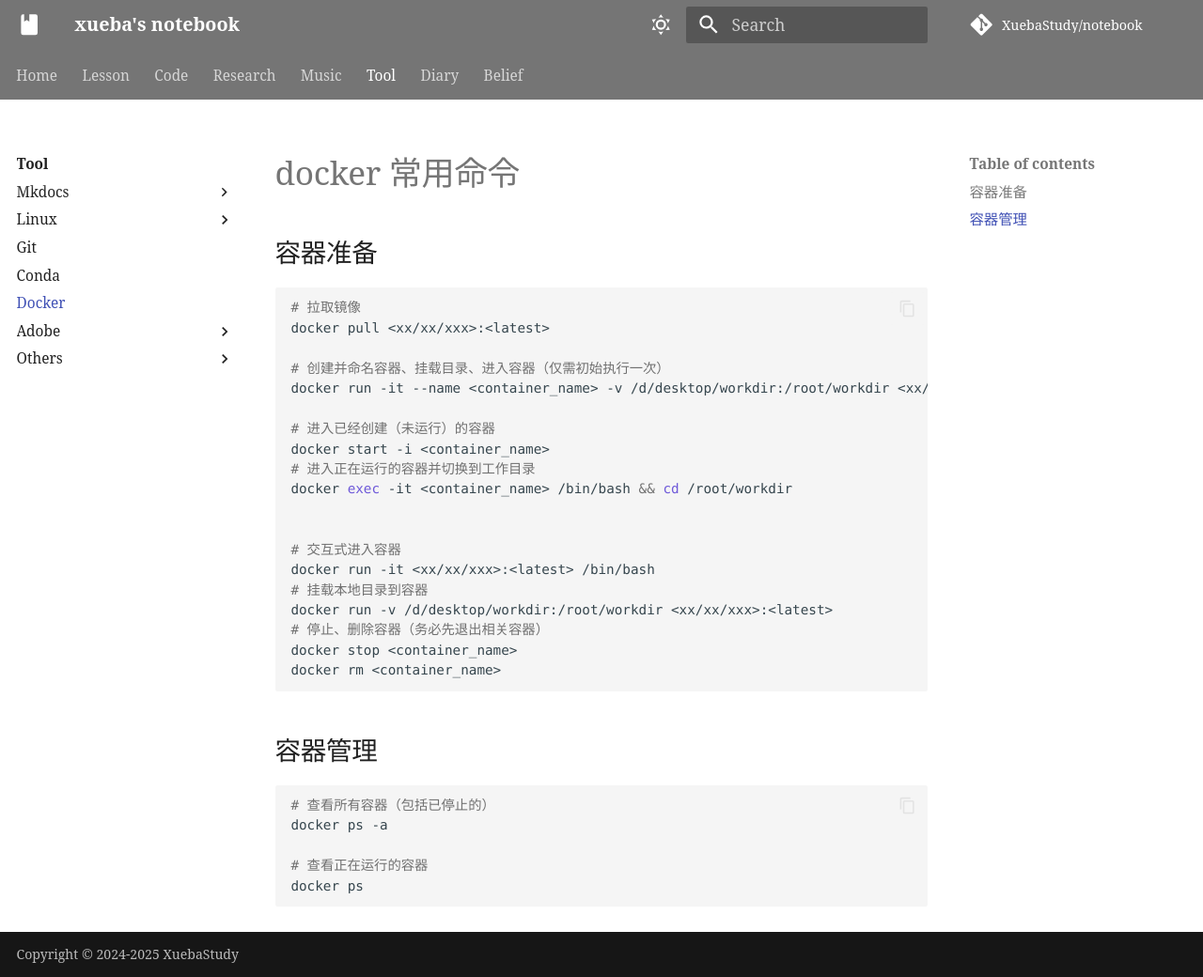
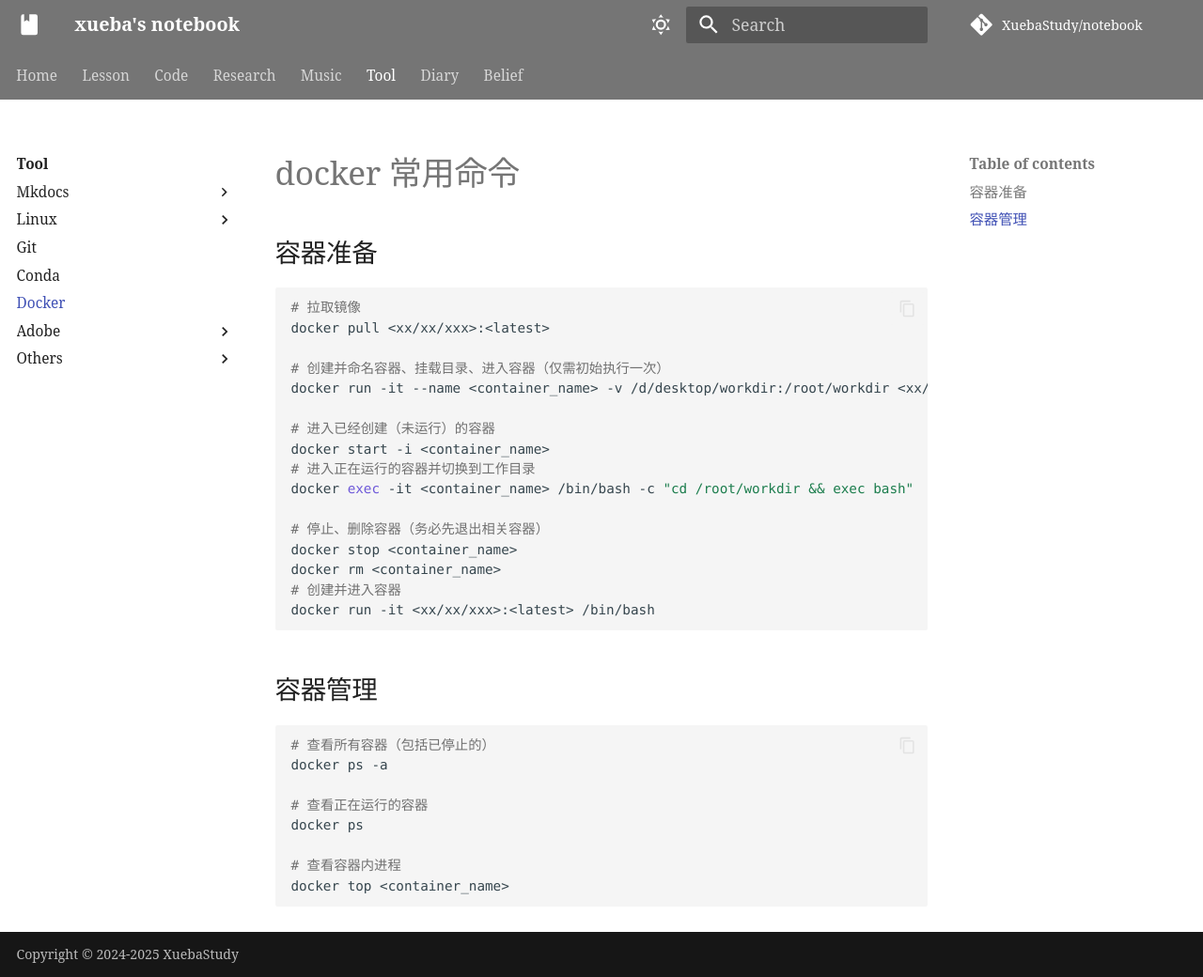
Before and after one commit to XuebaStudy/notebook, an MkDocs documentation site: the page built from docs/Tool/docker.md, in a window 1280 px wide and 1040 px high. Shown: the whole window at 94% size. Built offline with MkDocs 1.6.1 and Material for MkDocs 9.7.7, drawn with Linux system fonts in a browser that asks for light colours; some web fonts are replaced; comment, search, counter and statistics services are not loaded; a style sheet for code colours, icons or effects is not loaded.

Commit message:
Date 2026.3.3

````diff
--- a/docs/Tool/docker.md
+++ b/docs/Tool/docker.md
@@ -6,21 +6,19 @@
 docker pull <xx/xx/xxx>:<latest>
 
 # 创建并命名容器、挂载目录、进入容器（仅需初始执行一次）
-docker run -it --name <container_name> -v /d/desktop/workdir:/root/workdir <xx/xx/xxx>:<latest> /bin/bash && cd /root/workdir
+docker run -it --name <container_name> -v /d/desktop/workdir:/root/workdir <xx/xx/xxx>:<latest> /bin/bash
 
 # 进入已经创建（未运行）的容器
 docker start -i <container_name>
 # 进入正在运行的容器并切换到工作目录
-docker exec -it <container_name> /bin/bash && cd /root/workdir
+docker exec -it <container_name> /bin/bash -c "cd /root/workdir && exec bash"
 
-
-# 交互式进入容器
-docker run -it <xx/xx/xxx>:<latest> /bin/bash
-# 挂载本地目录到容器
-docker run -v /d/desktop/workdir:/root/workdir <xx/xx/xxx>:<latest>
 # 停止、删除容器（务必先退出相关容器）
 docker stop <container_name>
 docker rm <container_name>
+# 创建并进入容器
+docker run -it <xx/xx/xxx>:<latest> /bin/bash
+
 
 ```
 
@@ -31,4 +29,7 @@ docker ps -a
 
 # 查看正在运行的容器
 docker ps
+
+# 查看容器内进程
+docker top <container_name>
 ```
````
